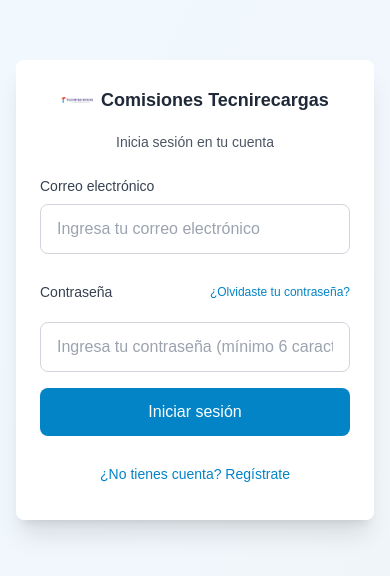
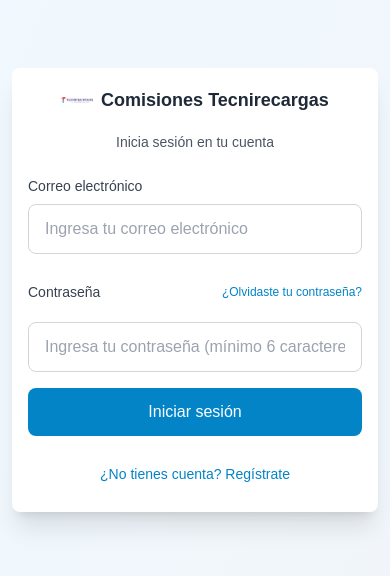
Before and after one commit to Erick01081/ComisionTecni, a Next.js app: page / in a window 390 px wide. Shown: the part 132-708 px from the top of the page. Built offline with nearby package versions, Linux system fonts and the light colour scheme; no server answers.

Commit message:
Fix bug Phone

```diff
--- a/app/globals.css
+++ b/app/globals.css
@@ -67,4 +67,37 @@
   button {
     min-height: 44px; /* Tamaño mínimo recomendado para tocar */
   }
+
+  /* Asegurar que los formularios no se salgan de la pantalla */
+  form {
+    max-width: 100%;
+    width: 100%;
+  }
+
+  /* Asegurar que los contenedores permitan scroll */
+  .min-h-screen {
+    min-height: 100vh;
+    height: auto;
+  }
+
+  /* Reducir padding excesivo en móviles pequeños */
+  @media (max-height: 600px) {
+    .min-h-screen {
+      padding-top: 1rem;
+      padding-bottom: 1rem;
+    }
+  }
 }
+
+/* Prevenir que el contenido se salga de la pantalla */
+html, body {
+  overflow-x: hidden;
+  width: 100%;
+  position: relative;
+}
+
+/* Asegurar que los contenedores principales permitan scroll vertical */
+.min-h-screen {
+  overflow-y: auto;
+  -webkit-overflow-scrolling: touch; /* Scroll suave en iOS */
+}
--- a/app/page.tsx
+++ b/app/page.tsx
@@ -108,8 +108,8 @@
   };
 
   return (
-    <div className="min-h-screen flex items-center justify-center bg-gradient-to-br from-primary-50 to-secondary-100 px-4 py-8">
-      <div className="max-w-md w-full bg-white rounded-lg shadow-xl p-6 sm:p-8">
+    <div className="min-h-screen flex items-center justify-center bg-gradient-to-br from-primary-50 to-secondary-100 px-3 sm:px-4 py-4 sm:py-8 overflow-y-auto">
+      <div className="max-w-md w-full bg-white rounded-lg shadow-xl p-4 sm:p-6 md:p-8 my-auto">
         <div className="text-center mb-6 sm:mb-8">
           <div className="flex justify-center mb-4">
             <Logo />
--- a/app/registro/page.tsx
+++ b/app/registro/page.tsx
@@ -122,11 +122,11 @@
 
   return (
     <ProtegerRuta>
-      <div className="min-h-screen bg-gradient-to-br from-primary-50 to-secondary-100">
+      <div className="min-h-screen bg-gradient-to-br from-primary-50 to-secondary-100 overflow-y-auto">
         <Navegacion paginaActual="registro" />
 
-        <div className="max-w-2xl mx-auto px-4 py-4 sm:py-8">
-          <div className="bg-white rounded-lg shadow-xl p-4 sm:p-6 md:p-8">
+        <div className="max-w-2xl mx-auto px-3 sm:px-4 py-4 sm:py-8">
+          <div className="bg-white rounded-lg shadow-xl p-4 sm:p-6 md:p-8 mb-4">
             <h2 className="text-xl sm:text-2xl font-bold text-gray-800 mb-4 sm:mb-6">Registrar Nueva Entrega</h2>
 
             <form onSubmit={manejarSubmit} className="space-y-4 sm:space-y-6">
--- a/app/reset-password/page.tsx
+++ b/app/reset-password/page.tsx
@@ -425,8 +425,8 @@
 
   if (tokenValido === null) {
     return (
-      <div className="min-h-screen flex items-center justify-center bg-gradient-to-br from-primary-50 to-secondary-100 px-4 py-8">
-        <div className="max-w-md w-full bg-white rounded-lg shadow-xl p-6 sm:p-8">
+      <div className="min-h-screen flex items-center justify-center bg-gradient-to-br from-primary-50 to-secondary-100 px-3 sm:px-4 py-4 sm:py-8 overflow-y-auto">
+        <div className="max-w-md w-full bg-white rounded-lg shadow-xl p-4 sm:p-6 md:p-8 my-auto">
           <div className="text-center">
             <div className="animate-spin rounded-full h-12 w-12 border-b-2 border-primary-600 mx-auto"></div>
             <p className="mt-4 text-gray-600">Verificando token...</p>
@@ -438,8 +438,8 @@
 
   if (tokenValido === false) {
     return (
-      <div className="min-h-screen flex items-center justify-center bg-gradient-to-br from-primary-50 to-secondary-100 px-4 py-8">
-        <div className="max-w-md w-full bg-white rounded-lg shadow-xl p-6 sm:p-8">
+      <div className="min-h-screen flex items-center justify-center bg-gradient-to-br from-primary-50 to-secondary-100 px-3 sm:px-4 py-4 sm:py-8 overflow-y-auto">
+        <div className="max-w-md w-full bg-white rounded-lg shadow-xl p-4 sm:p-6 md:p-8 my-auto">
           <div className="text-center mb-6 sm:mb-8">
             <div className="flex justify-center mb-4">
               <Logo />
@@ -469,8 +469,8 @@
   }
 
   return (
-    <div className="min-h-screen flex items-center justify-center bg-gradient-to-br from-primary-50 to-secondary-100 px-4 py-8">
-      <div className="max-w-md w-full bg-white rounded-lg shadow-xl p-6 sm:p-8">
+    <div className="min-h-screen flex items-center justify-center bg-gradient-to-br from-primary-50 to-secondary-100 px-3 sm:px-4 py-4 sm:py-8 overflow-y-auto">
+      <div className="max-w-md w-full bg-white rounded-lg shadow-xl p-4 sm:p-6 md:p-8 my-auto">
         <div className="text-center mb-6 sm:mb-8">
           <div className="flex justify-center mb-4">
             <Logo />
@@ -565,8 +565,8 @@
 export default function ResetPasswordPage(): JSX.Element {
   return (
     <Suspense fallback={
-      <div className="min-h-screen flex items-center justify-center bg-gradient-to-br from-primary-50 to-secondary-100 px-4 py-8">
-        <div className="max-w-md w-full bg-white rounded-lg shadow-xl p-6 sm:p-8">
+      <div className="min-h-screen flex items-center justify-center bg-gradient-to-br from-primary-50 to-secondary-100 px-3 sm:px-4 py-4 sm:py-8 overflow-y-auto">
+        <div className="max-w-md w-full bg-white rounded-lg shadow-xl p-4 sm:p-6 md:p-8 my-auto">
           <div className="text-center">
             <div className="animate-spin rounded-full h-12 w-12 border-b-2 border-primary-600 mx-auto"></div>
             <p className="mt-4 text-gray-600">Cargando...</p>
```
